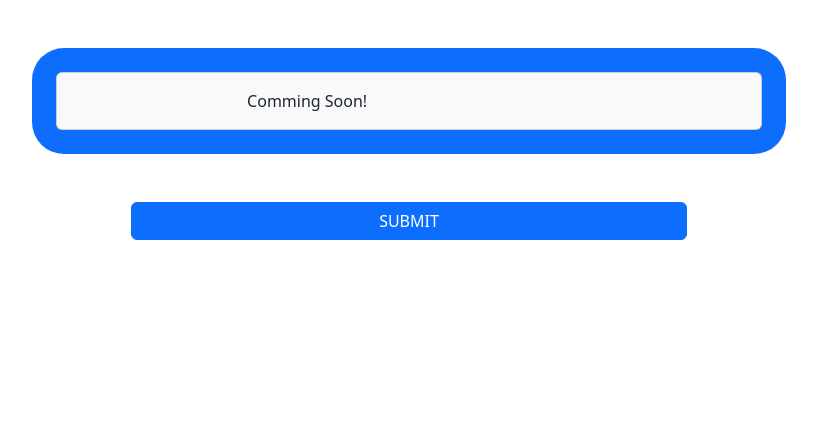
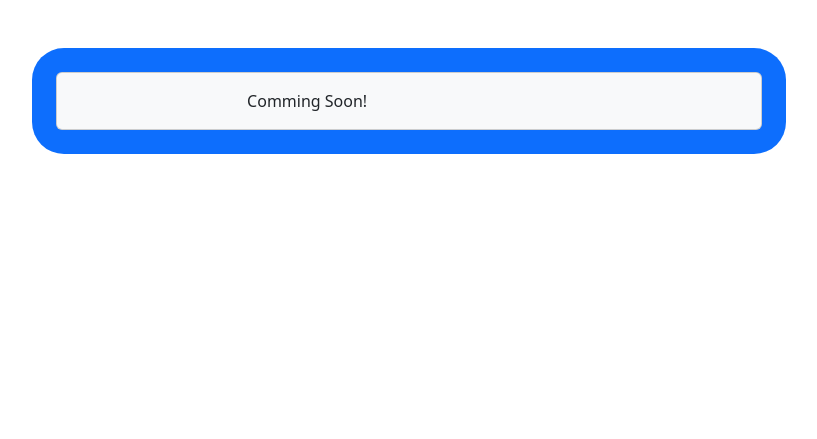
Before and after one commit to Pumpkin-cod/efficient_apps, a Django app: page /gst/gstr_3B_pdf_to_excel in a window 1280 px wide. Shown: the part 56-495 px from the top of the page, without its empty margins (231-1048 px from the left). Run offline with Django 4.2, Linux system fonts and the light colour scheme; the visitor is signed in with stand-in values (Sample User, id 1); parts of the project's set-up code (start-up, migrations or seed data) failed here and were passed over; some libraries are stand-ins or nearby versions.

Commit message:
Minor Chnages in template

```diff
--- a/templates/gst/gstr_3B_pdf_to_excel.html
+++ b/templates/gst/gstr_3B_pdf_to_excel.html
@@ -28,11 +28,11 @@
             </div>
         </div>
         <!-- </div> -->
-        <div class="row sectionThree_gst_chck_num mt-5 ms-5 me-5">
+        <!-- <div class="row sectionThree_gst_chck_num mt-5 ms-5 me-5">
             <div class="col-sm-6 mb-2">
                 <button type="submit" class="btn btn-primary col-12" value="Upload">SUBMIT</button>
             </div>
-        </div>
+        </div> -->
     </form>
 </div>
 
```
